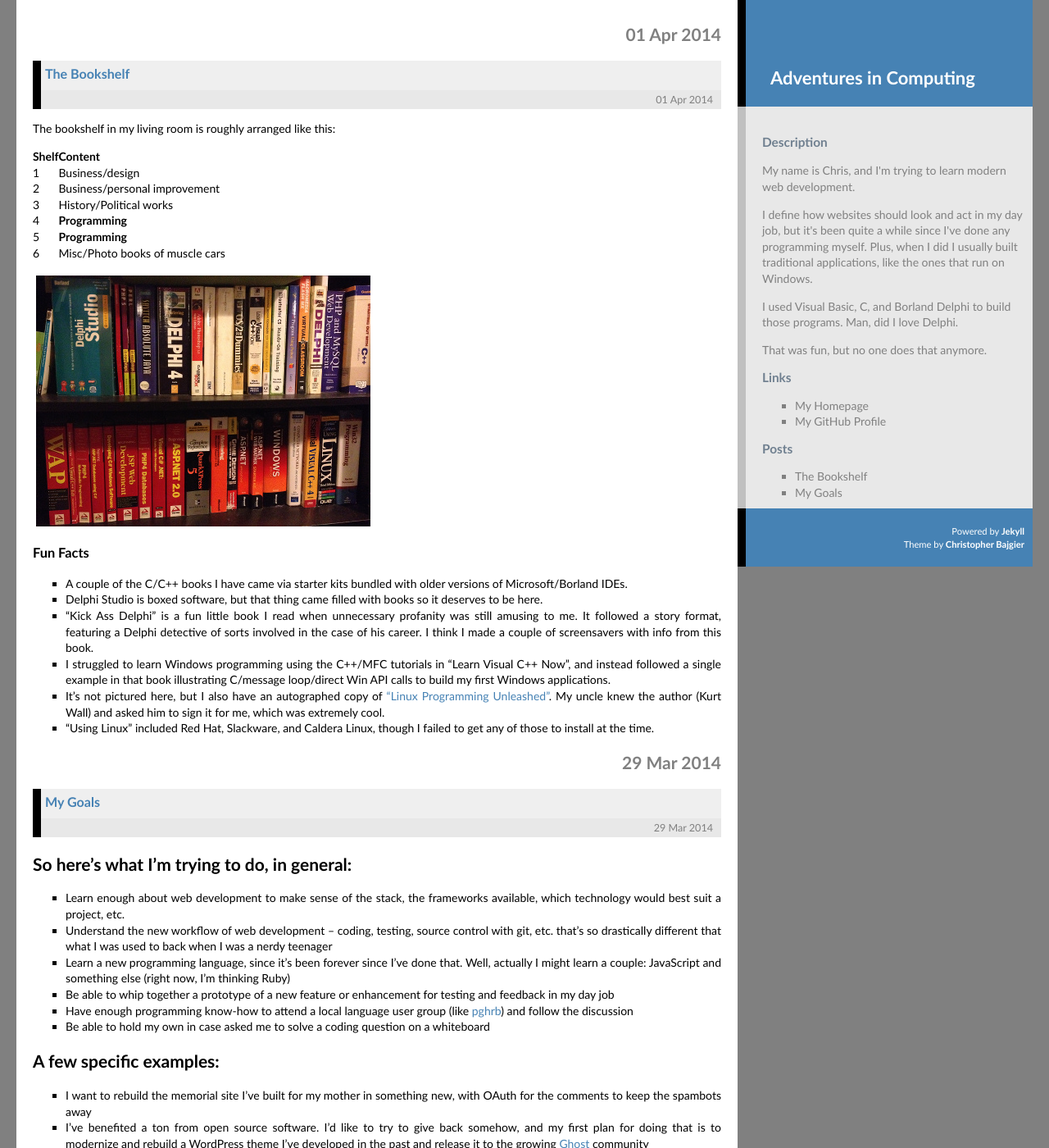
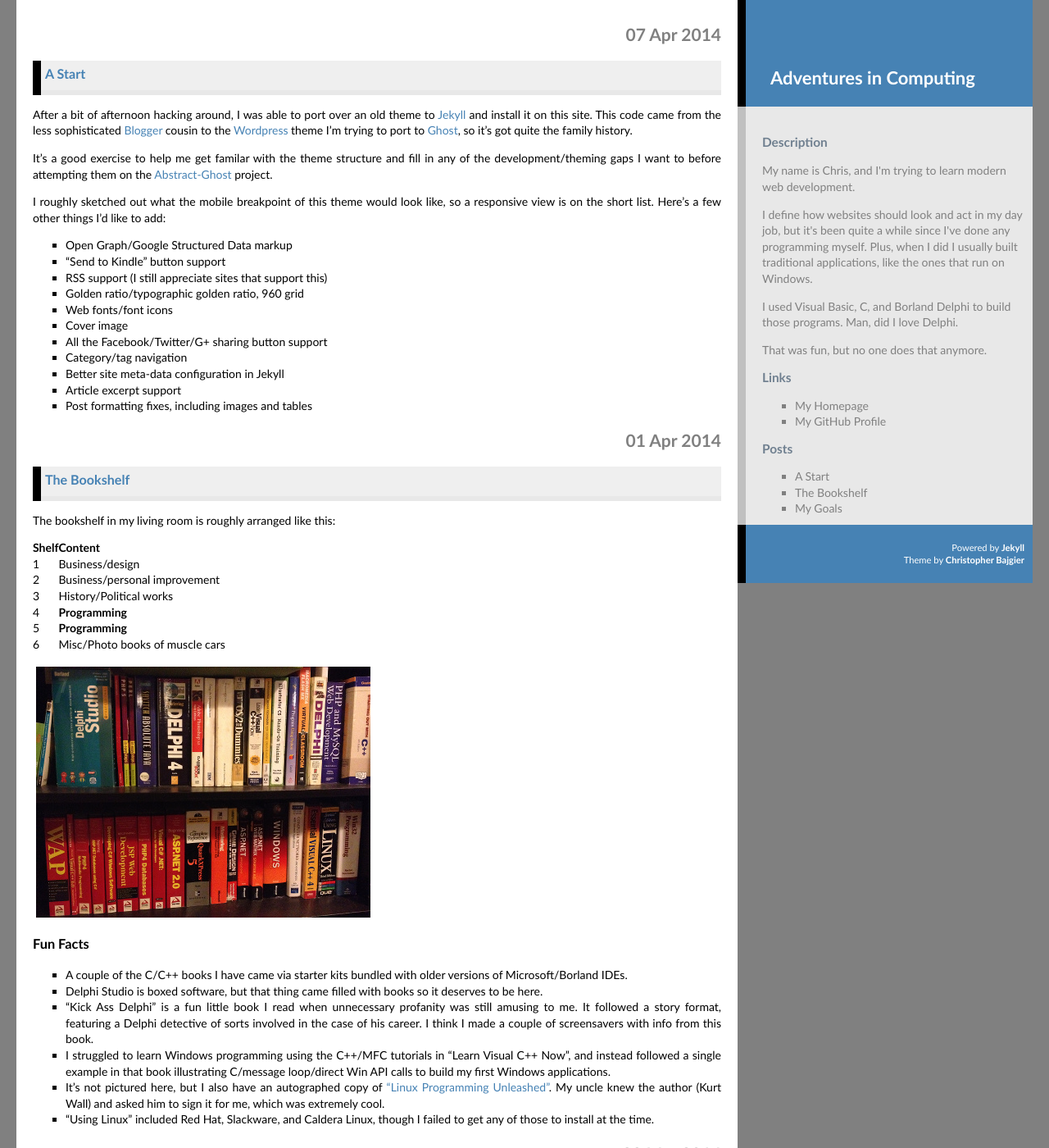
Before and after one commit to cbajgier/cbajgier.github.io, a Jekyll site: the page built from index.html, in a window 1280 px wide and 1400 px high. Shown: the whole window at 82% size. Built offline with Jekyll 4.4.1, drawn with Linux system fonts in a browser that asks for light colours; nearby versions of some CDN libraries; Markdown is read by kramdown in place of the engine named in the settings.

Commit message:
New post

```diff
--- /dev/null
+++ b/_posts/2014-04-07-a-start.markdown
@@ -0,0 +1,24 @@
+---
+layout: post
+title:  "A Start"
+date:   2014-04-07 23:30:09
+categories: development progress
+---
+
+After a bit of afternoon hacking around, I was able to port over an old theme to [Jekyll](http://jekyllrb.com) and install it on this site. This code came from the less sophisticated [Blogger](http://blogger.com) cousin to the [Wordpress](http://www.wordpress.org) theme I'm trying to port to [Ghost](http://ghost.org), so it's got quite the family history.
+
+It's a good exercise to help me get familar with the theme structure and fill in any of the development/theming gaps I want to before attempting them on the [Abstract-Ghost](https://github.com/cbajgier/abstract-ghost) project.
+
+I roughly sketched out what the mobile breakpoint of this theme would look like, so a responsive view is on the short list. Here's a few other things I'd like to add:
+
+* Open Graph/Google Structured Data markup
+* "Send to Kindle" button support
+* RSS support (I still appreciate sites that support this)
+* Golden ratio/typographic golden ratio, 960 grid
+* Web fonts/font icons
+* Cover image
+* All the Facebook/Twitter/G+ sharing button support
+* Category/tag navigation
+* Better site meta-data configuration in Jekyll
+* Article excerpt support
+* Post formatting fixes, including images and tables
--- a/index.html
+++ b/index.html
@@ -12,7 +12,10 @@
     				<h3 class="post-title"><a href="{{ post.url }}" title="permanent link">{{ post.title }}</a></h3>
 
 
-      		<div class="post-meta">{{ post.date | date_to_string }}</div>
+      		<div class="post-meta">{% for category in post.categories %}
+  {{ category | first }}
+{% endfor %}
+             </div>
       	</div>
 
         <div class="post-body">
```
